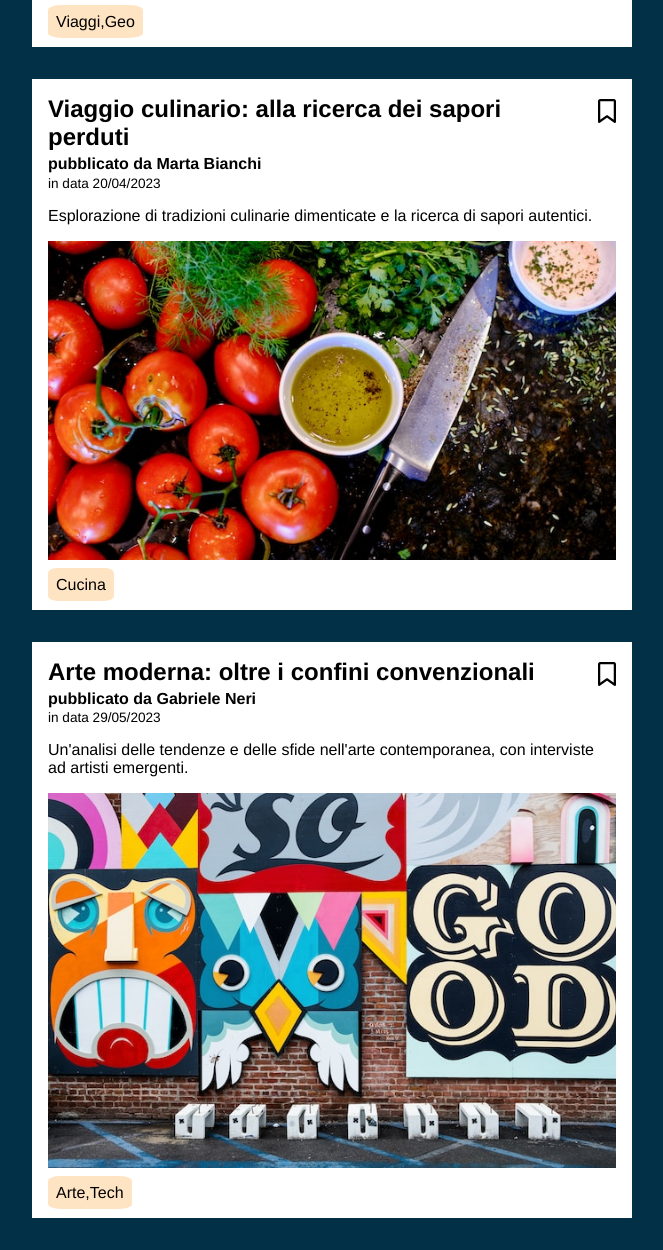
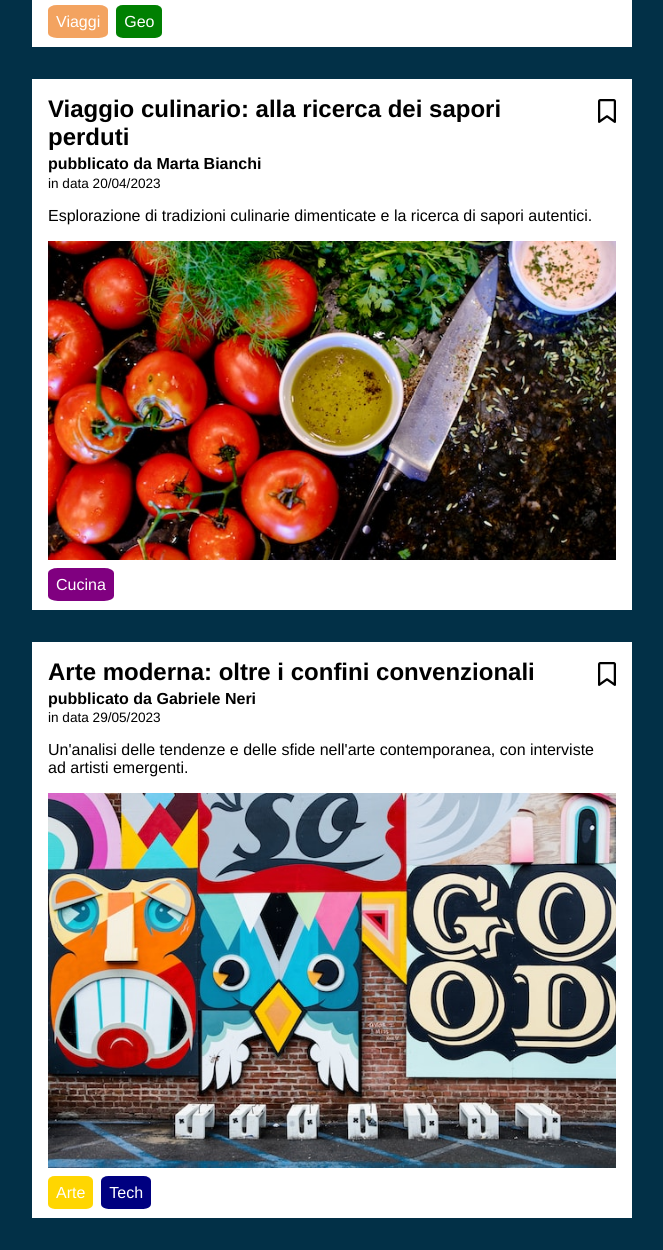
Before and after one commit to IsabellaCazzamali/ex-js-news-feed, a plain HTML site: page index.html in a window 1280 px wide. Shown: the part 1425-2675 px from the top of the page, without its empty margins (308-971 px from the left). Drawn offline with Linux system fonts and the light colour scheme.

Commit message:
Fix tags aspect

```diff
--- a/assets/css/style.css
+++ b/assets/css/style.css
@@ -10,6 +10,11 @@
 :root{
     --black: rgba(5,5,5,255);
     --primary: rgba(2,48,71,255);
+    --geo_green: rgba(0,128,1,255);
+    --blue_tech: rgba(0,0,128,255);
+    --cooking_purple: rgba(128,0,128,255);
+    --orange_travel: rgba(243,163,96,255);
+    --yellow_art: rgba(255,214,1,255);
 }
 
 img{
@@ -98,9 +103,33 @@ input{
 }
 
 .post-tags label{
-    background-color: bisque;
     padding: 0.5rem;
     border-radius: 15%;
+    margin-right: 0.5rem;
+}
+
+.post-tags label{
+    color: white;
+}
+
+.post-tags label.Geo{
+    background-color: var(--geo_green);
+}
+
+.post-tags label.Tech{
+    background-color: var(--blue_tech);
+}
+
+.post-tags label.Viaggi{
+    background-color: var(--orange_travel);
+}
+
+.post-tags label.Cucina{
+    background-color: var(--cooking_purple);
+}
+
+.post-tags label.Arte{
+    background-color: var(--yellow_art);
 }
 
 /* #endregion Main */
--- a/assets/js/script.js
+++ b/assets/js/script.js
@@ -11,6 +11,7 @@ const postsFeed = [
         image: './assets/images/rubber-duck.jpg',
         imageDescription: 'A picture of a big rubber duck floating in the Hudson river',
         tags: ['Geo', 'Tech'],
+        saved: true,
     },
     {
         id: 2,
@@ -21,6 +22,7 @@ const postsFeed = [
         image: './assets/images/deep-sea.jpg',
         imageDescription: 'A picture of the bottom of the sea',
         tags: ['Viaggi', 'Geo'],
+        saved: false,
     },
     {
         id: 3,
@@ -30,7 +32,8 @@ const postsFeed = [
         published: 'in data 20/04/2023',
         image: './assets/images/kitchen-food.jpg',
         imageDescription: 'A picture of tomatoes, a knife, oil and some herbs',
-        tags: 'Cucina',
+        tags: ['Cucina'],
+        saved: false,
     },
     {
         id: 4,
@@ -41,6 +44,7 @@ const postsFeed = [
         image: './assets/images/modern-art.jpg',
         imageDescription: 'A picture of a wall with various wall paintings',
         tags: ['Arte', 'Tech'],
+        saved: false,
     },
 ]
 
@@ -51,12 +55,20 @@ const postsFeed = [
 const postsRowEl = document.querySelector('.posts .row');
 
 
+
 postsFeed.forEach(post => {
     console.log(post);
     const { id, title, content, author, published, image, imageDescription, tags } = post
 
     console.log(id, title, content, author, published, image, imageDescription, tags);
     // console.log(isChecked(product));
+
+    let postType = "";
+
+        tags.forEach((tag) => {
+            postType += `<label for="tags" class="${tag}">${tag}</label>`;
+    })
+    //console.log(postType);
 
     // create a post item
     const postMarkup = `
@@ -68,7 +80,7 @@ postsFeed.forEach(post => {
                 <p class="post-content">${content}</p>
                 <img class="post-image" src='${image}' alt='${imageDescription}'></img>
                 <div class="post-tags">
-                    <label for="tags">${tags}</label>
+                    ${postType}
                 </div>
             </div>
         </div>
@@ -140,7 +152,6 @@ selectElement.addEventListener("change", (event) => {
   RenderPost(filteredPosts, postsRowEl);
 
 })
-// 1h40 25/11 array prendere i singoli elementi ---> mettere i vari value in array?
 
 /**
  * Renders a list of iconst into the dom element provided
--- a/index.html
+++ b/index.html
@@ -26,6 +26,7 @@
           <span> Filtra per tags: </span>
           <select name="tags" id="tags" class="filter">
             <option value="all">Tutti i tags</option>
+            <option value="Politica">Politica</option>
             <option value="Geo">Geo</option>
             <option value="Tech">Tech</option>
             <option value="Viaggi">Viaggi</option>
```
